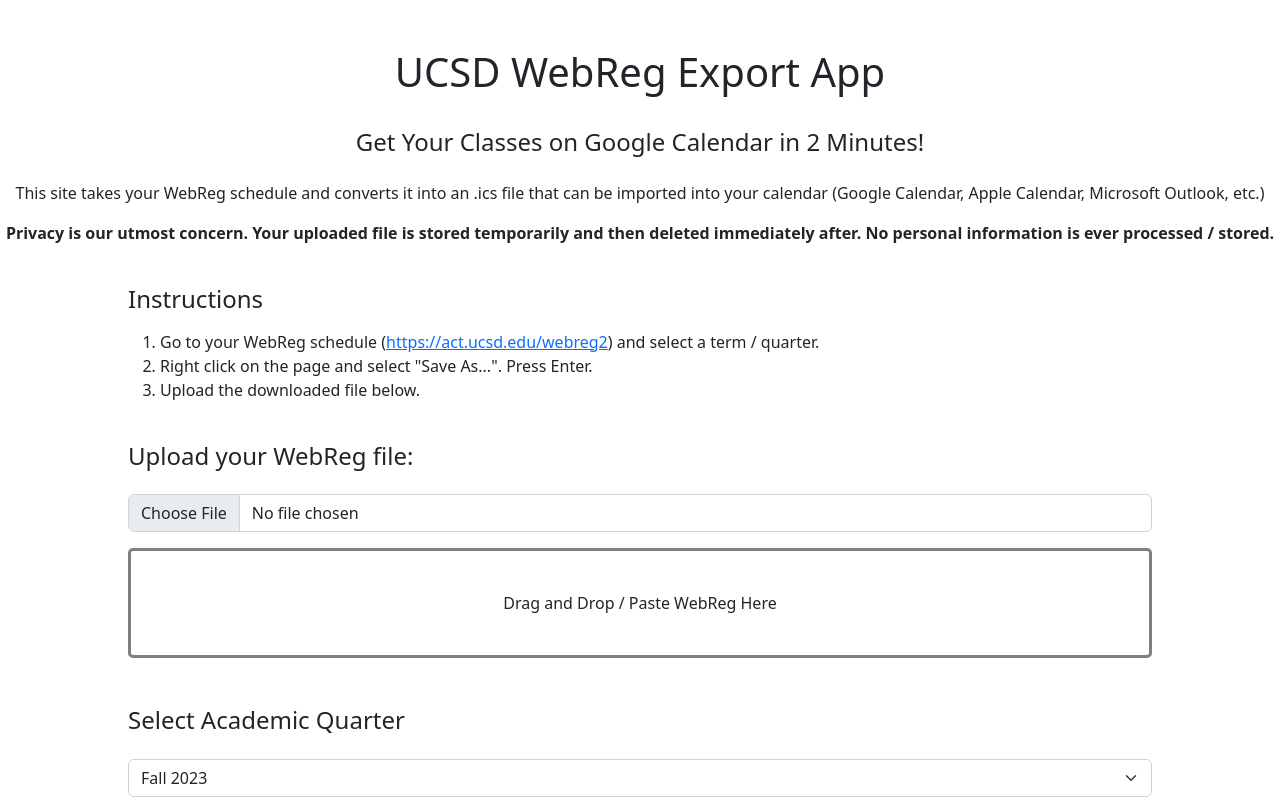
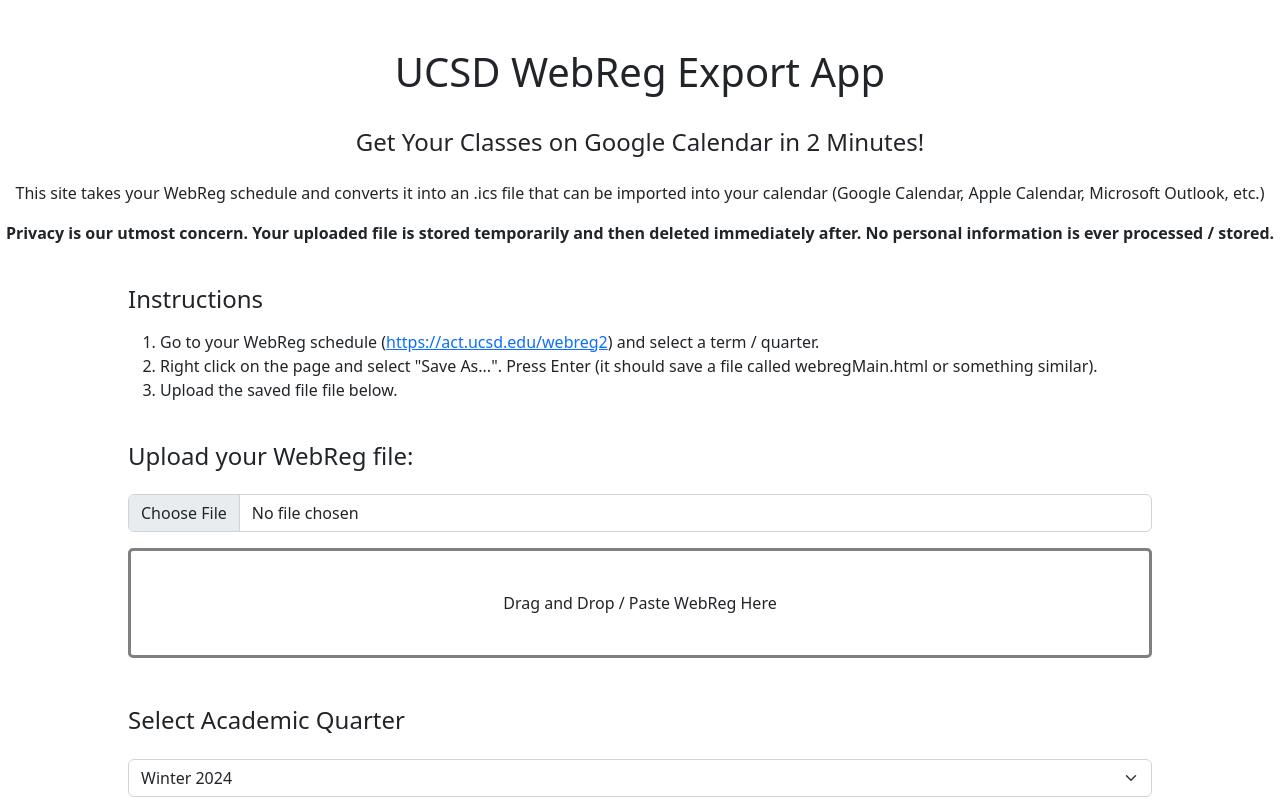
Before and after one commit to daniel-ji/webreg-export, a React (Create React App) app in the folder frontend/: page / in a window 1280 px wide. Shown: the top 800 px of the page. Built offline with nearby package versions, Linux system fonts and the light colour scheme.

Commit message:
Update App.js

```diff
--- a/frontend/src/App.js
+++ b/frontend/src/App.js
@@ -28,7 +28,7 @@ export class App extends Component {
 			scheduleStatus: '',
 			scheduleError: false,
 			// schedule's academic quarter
-			scheduleQuarter: "fall2023",
+			scheduleQuarter: "winter2024",
 			// whether or not to resend schedule to backend
 			scheduleChanged: true,
 		}
@@ -211,10 +211,10 @@ export class App extends Component {
 							Go to your WebReg schedule (<a href="https://act.ucsd.edu/webreg2" rel="noreferrer" target="_blank">https://act.ucsd.edu/webreg2</a>) and select a term / quarter.
 						</li>
 						<li>
-							Right click on the page and select "Save As...". Press Enter.
+							Right click on the page and select "Save As...". Press Enter (it should save a file called webregMain.html or something similar).
 						</li>
 						<li>
-							Upload the downloaded file below.
+							Upload the saved file file below.
 						</li>
 					</ol>
 				</div>
@@ -231,8 +231,6 @@ export class App extends Component {
 					</label>
 					<select id="select-quarter" className="form-select" aria-label="Academic Quarter" onChange={this.setScheduleQuarter} value={this.state.scheduleQuarter}>
 						<option value="N/a">Select Schedule's Academic Quarter</option>
-						<option value="winter2023">Winter 2023</option>
-						<option value="spring2023">Spring 2023</option>
 						<option value="fall2023">Fall 2023</option>
 						<option value="winter2024">Winter 2024</option>
 					</select>
```
